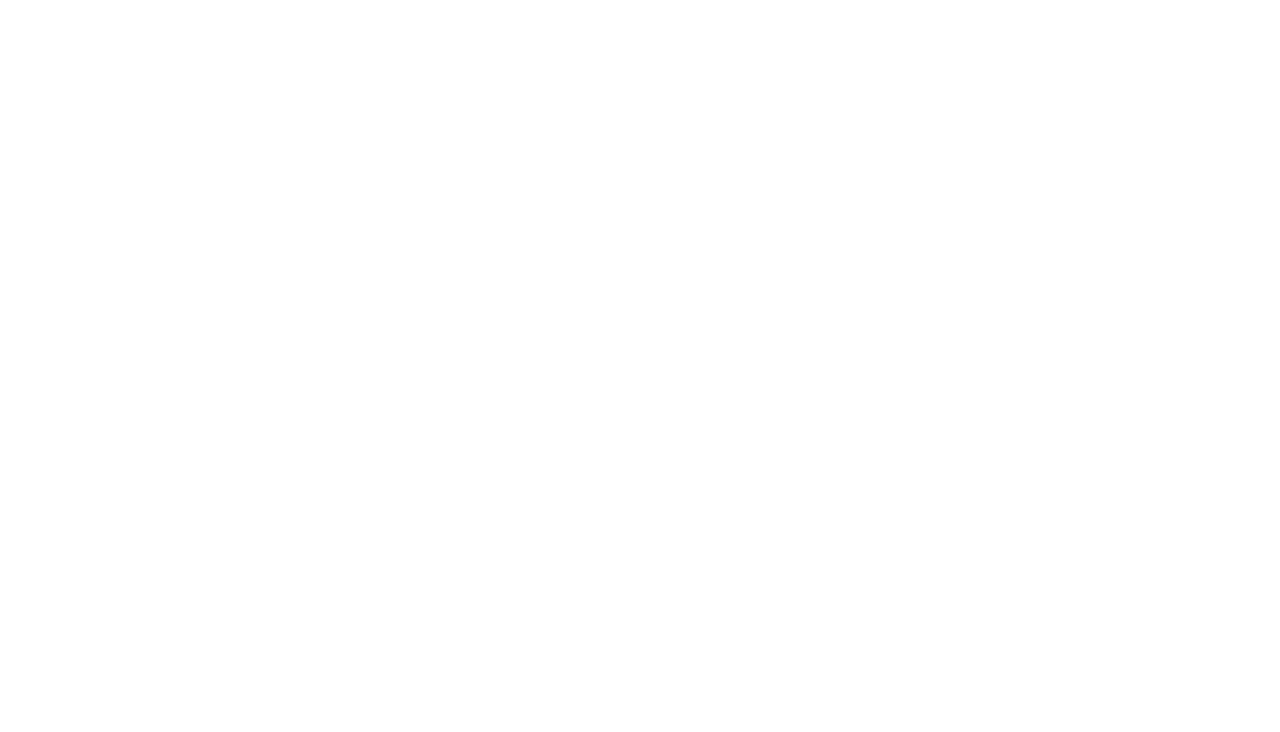
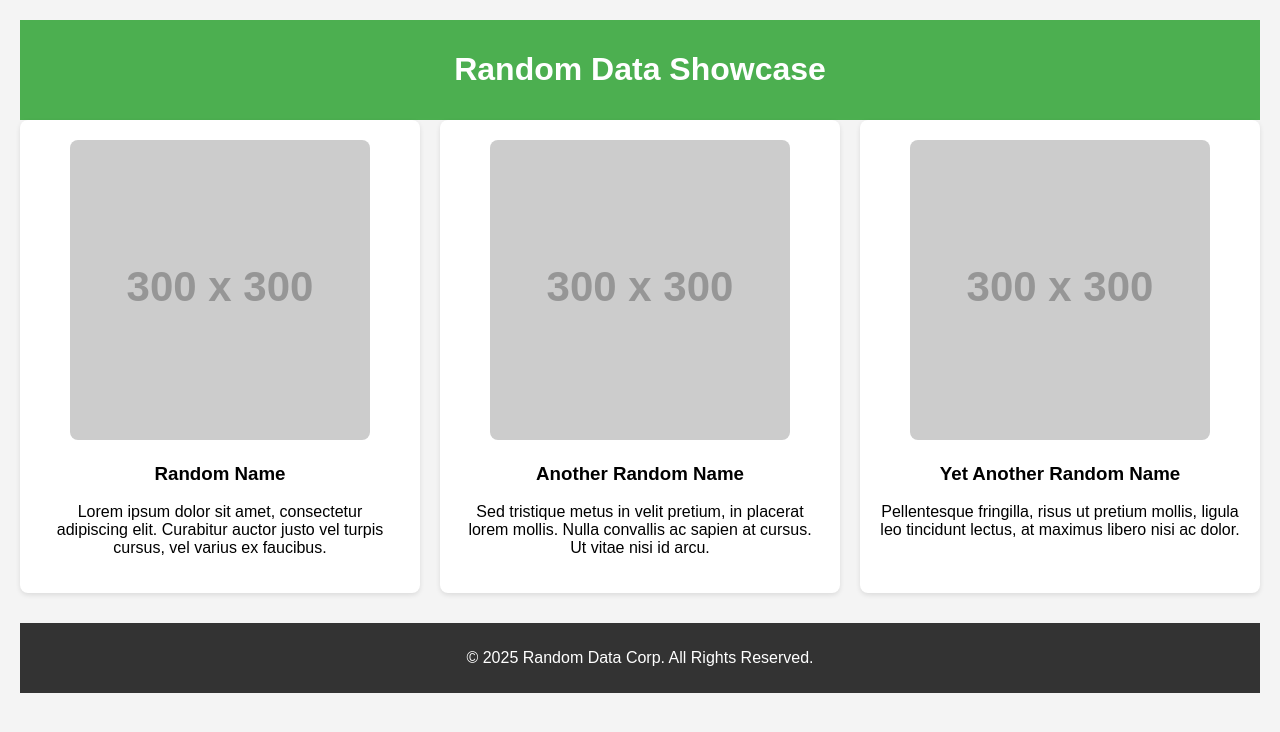
Before and after one commit to mathiaschm/websecure, a plain HTML site: page index.html in a window 1280 px wide. Drawn offline with Linux system fonts and the light colour scheme; placeholder pictures from the web are drawn by us.

Commit message:
Update index.html

```diff
--- a/index.html
+++ b/index.html
@@ -1,11 +1,78 @@
-
 <!DOCTYPE html>
 <html lang="en">
 <head>
     <meta charset="UTF-8">
     <meta name="viewport" content="width=device-width, initial-scale=1.0">
-    <title>404</title>
+    <meta http-equiv="X-UA-Compatible" content="ie=edge">
+    <title>Random Data Page</title>
+    <style>
+        body {
+            font-family: Arial, sans-serif;
+            background-color: #f4f4f4;
+            margin: 0;
+            padding: 20px;
+        }
+        .header {
+            background-color: #4CAF50;
+            color: white;
+            padding: 10px 0;
+            text-align: center;
+        }
+        .content {
+            display: grid;
+            grid-template-columns: repeat(3, 1fr);
+            gap: 20px;
+        }
+        .card {
+            background-color: white;
+            border-radius: 8px;
+            box-shadow: 0 2px 5px rgba(0, 0, 0, 0.1);
+            padding: 20px;
+            text-align: center;
+        }
+        .card img {
+            max-width: 100%;
+            border-radius: 8px;
+        }
+        .random-text {
+            margin-top: 10px;
+        }
+        .footer {
+            text-align: center;
+            margin-top: 30px;
+            padding: 10px;
+            background-color: #333;
+            color: white;
+        }
+    </style>
 </head>
 <body>
+
+    <div class="header">
+        <h1>Random Data Showcase</h1>
+    </div>
+
+    <div class="content">
+        <div class="card">
+            <img src="https://via.placeholder.com/300" alt="Random Image">
+            <h3>Random Name</h3>
+            <p class="random-text">Lorem ipsum dolor sit amet, consectetur adipiscing elit. Curabitur auctor justo vel turpis cursus, vel varius ex faucibus.</p>
+        </div>
+        <div class="card">
+            <img src="https://via.placeholder.com/300" alt="Random Image">
+            <h3>Another Random Name</h3>
+            <p class="random-text">Sed tristique metus in velit pretium, in placerat lorem mollis. Nulla convallis ac sapien at cursus. Ut vitae nisi id arcu.</p>
+        </div>
+        <div class="card">
+            <img src="https://via.placeholder.com/300" alt="Random Image">
+            <h3>Yet Another Random Name</h3>
+            <p class="random-text">Pellentesque fringilla, risus ut pretium mollis, ligula leo tincidunt lectus, at maximus libero nisi ac dolor.</p>
+        </div>
+    </div>
+
+    <div class="footer">
+        <p>&copy; 2025 Random Data Corp. All Rights Reserved.</p>
+    </div>
+
 </body>
 </html>
```
